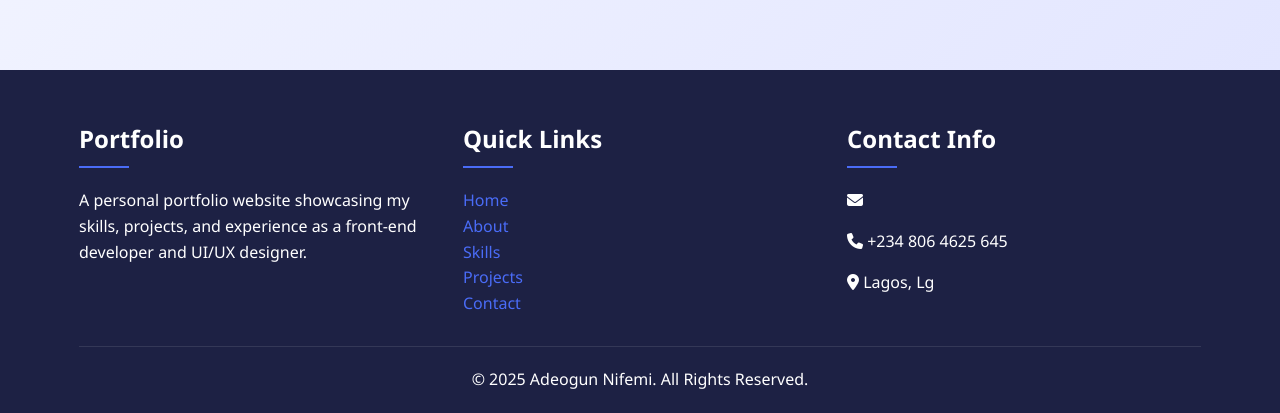
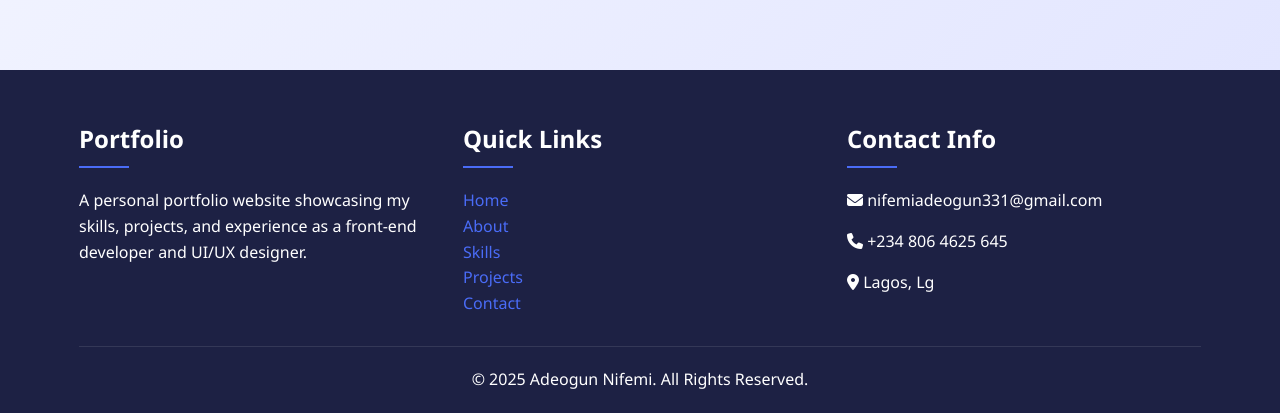
Before and after one commit to nifemiadeogun331-spec/Adeogun-Nifemi, a plain HTML site: page index.html in a window 1280 px wide. Shown: the part 4109-4522 px from the top of the page. Drawn offline with Linux system fonts and the light colour scheme.

Commit message:
Update index.html

```diff
--- a/index.html
+++ b/index.html
@@ -755,7 +755,7 @@
                 </div>
                 <div class="footer-section">
                     <h3>Contact Info</h3>
-                    <p><i class="fas fa-envelope"></i> </p>
+                    <p><i class="fas fa-envelope"></i> nifemiadeogun331@gmail.com</p>
                     <p><i class="fas fa-phone"></i> +234 806 4625 645</p>
                     <p><i class="fas fa-map-marker-alt"></i> Lagos, Lg</p>
                 </div>
```
